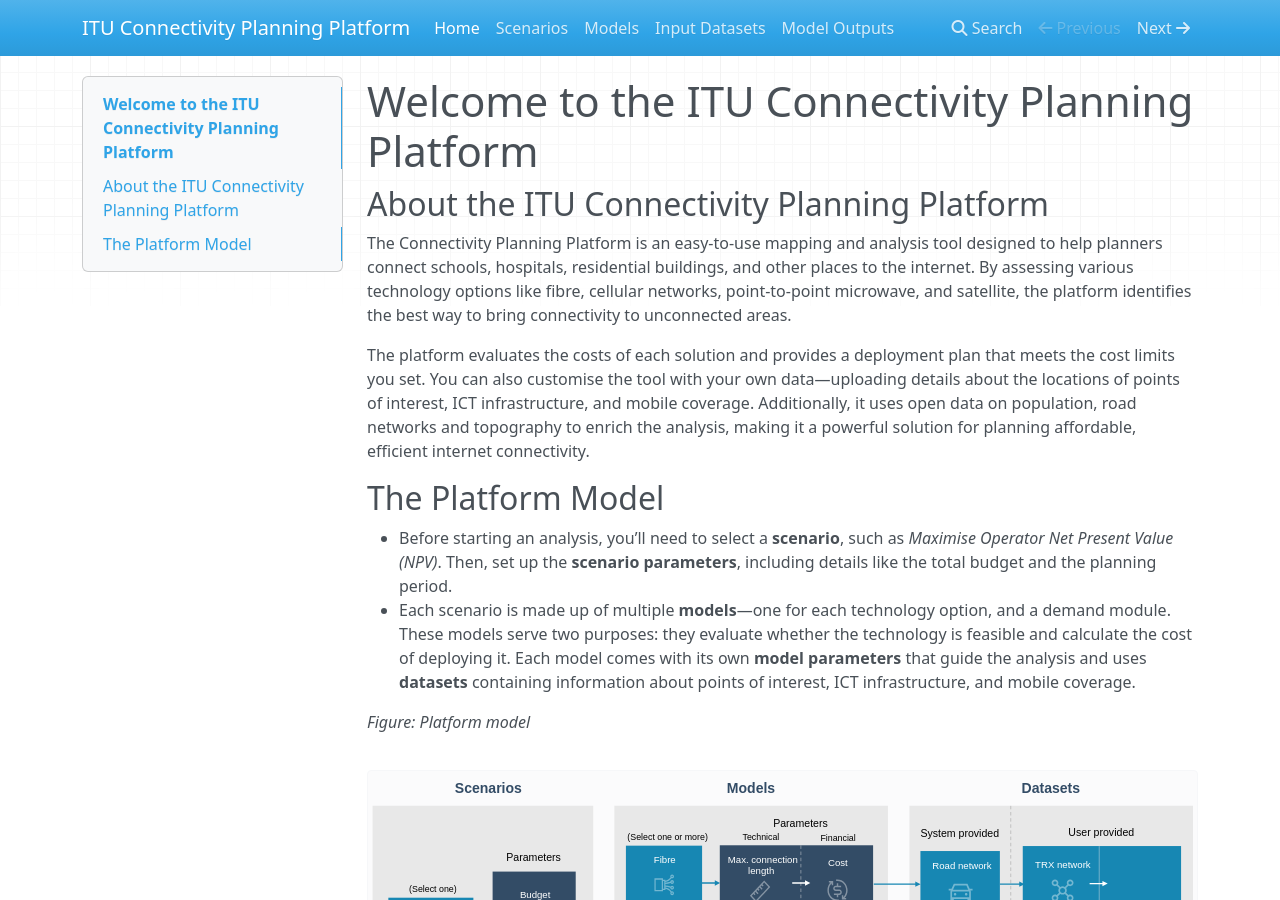
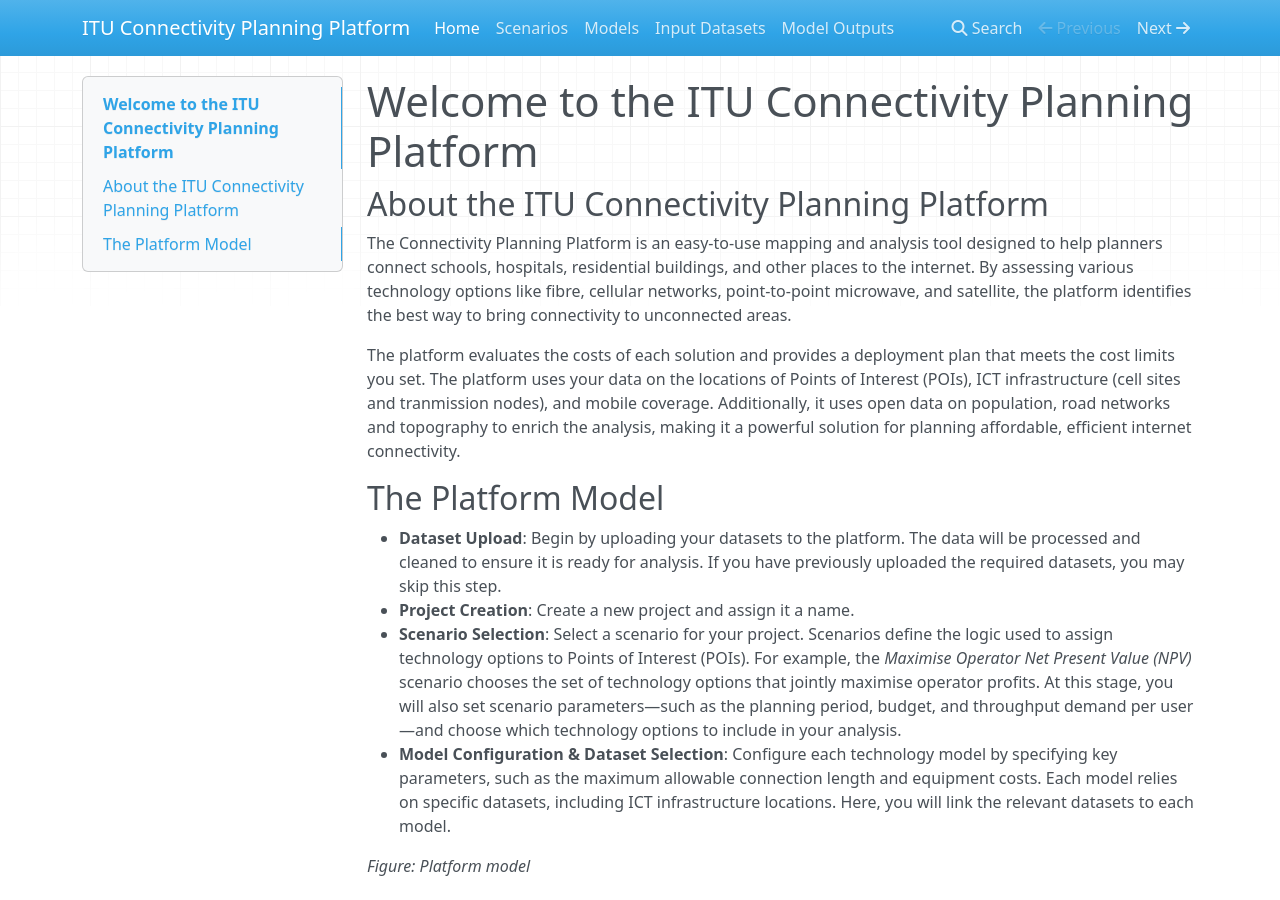
Before and after one commit to FNS-Division/cpp-user-guide, an MkDocs documentation site: the page built from docs/index.md, in a window 1280 px wide and 900 px high. Built offline with MkDocs 1.6.1, drawn with Linux system fonts in a browser that asks for light colours; nearby versions of some CDN libraries.

Commit message:
clarifying dataset usage, project creation steps, and scenario selection process

```diff
--- a/docs/index.md
+++ b/docs/index.md
@@ -4,13 +4,15 @@
 
 The Connectivity Planning Platform is an easy-to-use mapping and analysis tool designed to help planners connect schools, hospitals, residential buildings, and other places to the internet. By assessing various technology options like fibre, cellular networks, point-to-point microwave, and satellite, the platform identifies the best way to bring connectivity to unconnected areas.
 
-The platform evaluates the costs of each solution and provides a deployment plan that meets the cost limits you set. You can also customise the tool with your own data—uploading details about the locations of points of interest, ICT infrastructure, and mobile coverage. Additionally, it uses open data on population, road networks and topography to enrich the analysis, making it a powerful solution for planning affordable, efficient internet connectivity.
+The platform evaluates the costs of each solution and provides a deployment plan that meets the cost limits you set. The platform uses your data on the locations of Points of Interest (POIs), ICT infrastructure (cell sites and tranmission nodes), and mobile coverage. Additionally, it uses open data on population, road networks and topography to enrich the analysis, making it a powerful solution for planning affordable, efficient internet connectivity.
 
 ## The Platform Model
 
-- Before starting an analysis, you’ll need to select a **scenario**, such as _Maximise Operator Net Present Value (NPV)_. Then, set up the **scenario parameters**, including details like the total budget and the planning period.
-- Each scenario is made up of multiple **models**—one for each technology option, and a demand module. These models serve two purposes: they evaluate whether the technology is feasible and calculate the cost of deploying it. Each model comes with its own **model parameters** that guide the analysis and uses **datasets** containing information about points of interest, ICT infrastructure, and mobile coverage.
+- **Dataset Upload**: Begin by uploading your datasets to the platform. The data will be processed and cleaned to ensure it is ready for analysis. If you have previously uploaded the required datasets, you may skip this step.
+- **Project Creation**: Create a new project and assign it a name.
+- **Scenario Selection**: Select a scenario for your project. Scenarios define the logic used to assign technology options to Points of Interest (POIs). For example, the _Maximise Operator Net Present Value (NPV)_ scenario chooses the set of technology options that jointly maximise operator profits. At this stage, you will also set scenario parameters—such as the planning period, budget, and throughput demand per user—and choose which technology options to include in your analysis.
+- **Model Configuration & Dataset Selection**: Configure each technology model by specifying key parameters, such as the maximum allowable connection length and equipment costs. Each model relies on specific datasets, including ICT infrastructure locations. Here, you will link the relevant datasets to each model.
 
 _Figure: Platform model_
 
-![cpp-model](diagrams/scenarios-models-datasets.svg)
+![cpp-model](diagrams/scenarios-models-datasets-with-frames.svg)
```
Also changed, not shown: docs/diagrams/scenarios-models-datasets-with-frames.svg (added).
